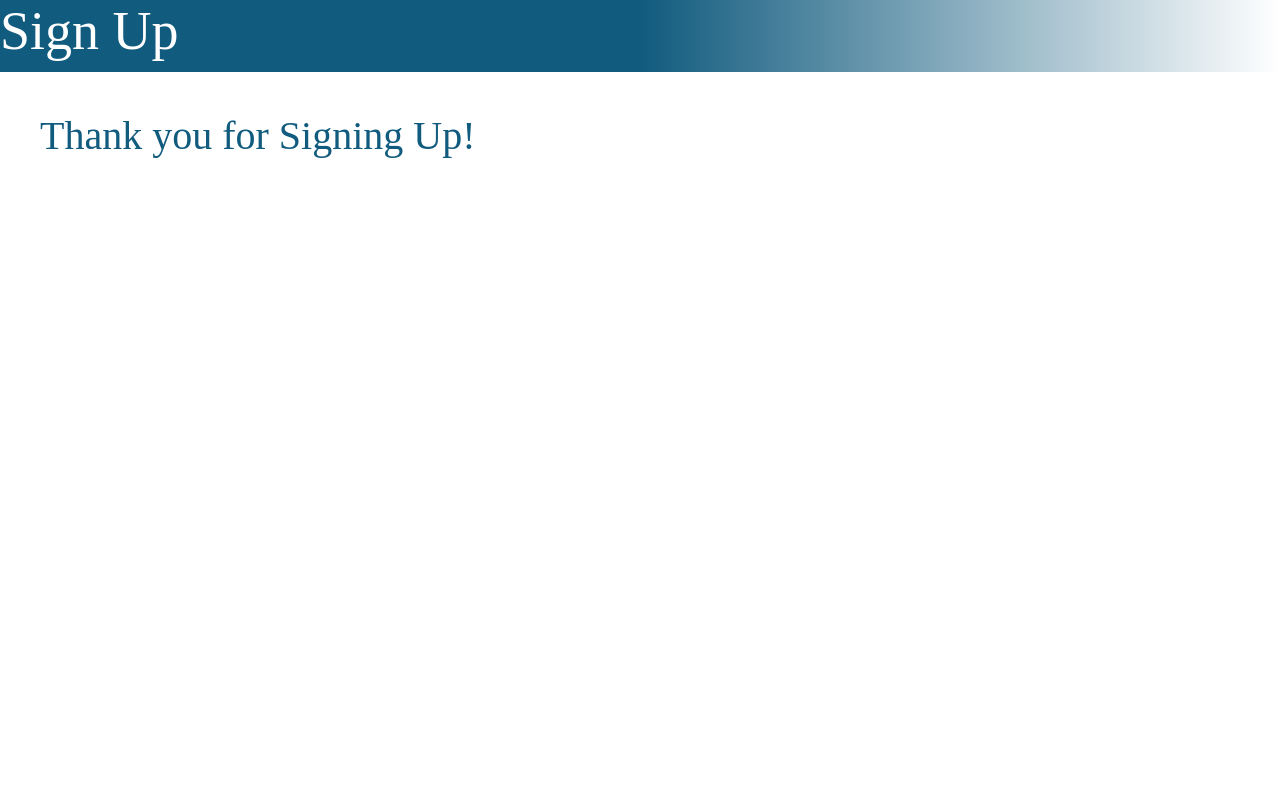
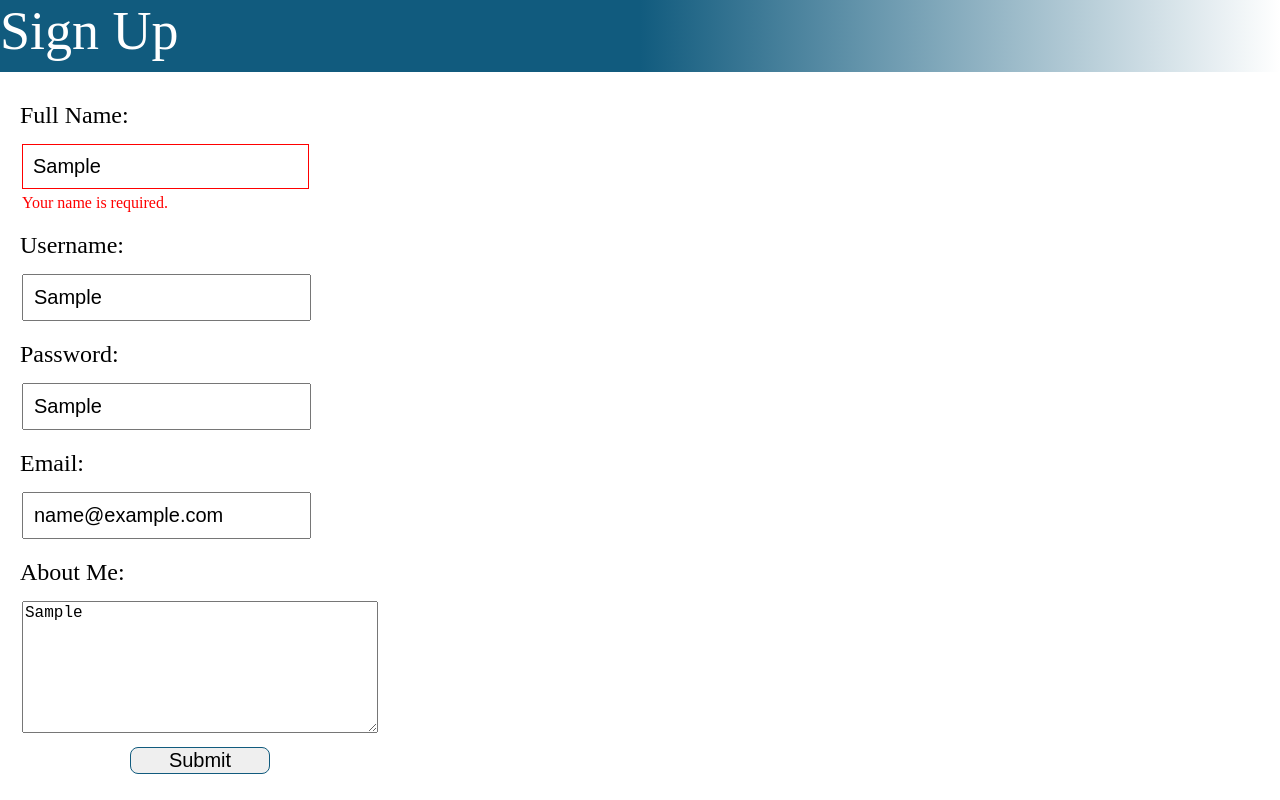
Before and after one commit to Jevans1441/Form-Validation, a plain HTML site: page index.html in a window 1280 px wide. Both pictures are taken after typing "Sample", "Sample", "Sample", "name@example.com", "Sample" into the empty fields and a click on the button "Submit". Drawn offline with Linux system fonts and the light colour scheme.

Commit message:
added regex to name

```diff
--- a/index.html
+++ b/index.html
@@ -14,30 +14,32 @@
     <form>
         <div class="form-group">
             <label for="name">Full Name:</label>
-            <input class='' placeholder="First and last name" type='text' id='name' minlength="5">
+            <input class='' placeholder="First and last name" id='name'>
             <div class='error-hint hidden' id='name-error'>Your name is required.</div>
 
             <label for="username">Username:</label>
             <input class='' placeholder="Username" id="username" minlength="6" maxlength="15">
-            <div class='error-hint hidden' id='name-error'>Your username is required.</div>
+            <div class='error-hint hidden' id='name-error'>A valid username is required.</div>
 
 
             <label for="password">Password:</label>
             <input class='' placeholder="Password" id="password" minlength="6" maxlength="15">
-            <div class='error-hint hidden' id='name-error'>Your password is required.</div>
+            <div class='error-hint hidden' id='name-error'>A valid password is required.</div>
 
 
             <label for="email">Email:</label>
             <input class='' placeholder="Email" id="email" type="email">
-            <div class='error-hint hidden' id='name-error'>Your email is required.</div>
+            <div class='error-hint hidden' id='name-error'>A valid email is required.</div>
 
 
             <label for="about me">About Me:</label>
-            <textarea name="" id="aboutMe" cols="30" rows="7" maxlength="250"></textarea>
+            <textarea placeholder="Optional" name="" id="aboutMe" cols="30" rows="7" maxlength="250"></textarea>
 
             <br>
             <button class="submitBtn">Submit</button>
         </div>
+
+
     </form>
 
     <div class="thankYou hidden">Thank you for Signing Up!</div>
--- a/scripts.js
+++ b/scripts.js
@@ -1,7 +1,15 @@
+//simple check email regex
 function validateEmail(email) {
   const re =
     /^(([^<>()[\]\\.,;:\s@"]+(\.[^<>()[\]\\.,;:\s@"]+)*)|(".+"))@((\[[0-9]{1,3}\.[0-9]{1,3}\.[0-9]{1,3}\.[0-9]{1,3}\])|(([a-zA-Z\-0-9]+\.)+[a-zA-Z]{2,}))$/;
   return re.test(String(email).toLowerCase());
+}
+
+//checks for a valid name, requires a first and last name, allows multiple uppercase in names
+//also requires first and last name to be between 0-19 characters each
+function validateName(name) {
+  const reg = /\b[A-Z][-'a-zA-Z]+,?\s[A-Z][-'a-zA-Z]{0,19}\b/;
+  return reg.test(name);
 }
 
 const form = document.querySelector("form");
@@ -13,52 +21,60 @@ const emailInput = document.querySelector("#email");
 
 form.addEventListener("submit", (e) => {
   e.preventDefault();
+  validForm = true; //check to see if form is valid after first submit
   validateInputs();
-  if (isFormValid) {
-    form.remove();
-    thankYou.classList.remove("hidden");
+  if (isLabelValid) {
+    // checks entire form is valid
+    form.remove(); // removes form to show completed
+    thankYou.classList.remove("hidden"); //show thank you div
   }
 });
 
-let isFormValid = false;
+let validForm = false; //check to see if form is valid after first submit
+let isLabelValid = false; // checks to see if label is valid
 
+//checks to see if labels are valid
 const validateLabel = (elem) => {
-  elem.classList.remove("invalid");
-  elem.nextElementSibling.classList.add("hidden");
+  elem.classList.remove("invalid"); //removes invalid tag if true
+  elem.nextElementSibling.classList.add("hidden"); //hides the error text
 };
 
 const invalidateLabel = (elem) => {
-  elem.classList.add("invalid");
-  elem.nextElementSibling.classList.remove("hidden");
+  elem.classList.add("invalid"); //adds invalid tag if false
+  elem.nextElementSibling.classList.remove("hidden"); //shows the error text
 };
 
 const validateInputs = () => {
-  isFormValid = true;
+  if (!validForm) return; //if validForm is not true
+
+  isLabelValid = true;
   validateLabel(nameInput);
   validateLabel(usernameInput);
   validateLabel(passwordInput);
   validateLabel(emailInput);
 
-  if (!nameInput.value) {
+  if (!validateName(nameInput.value)) {
+    isLabelValid = false;
     invalidateLabel(nameInput);
-    isFormValid = false;
   }
 
   if (!usernameInput.value) {
+    isLabelValid = false;
     invalidateLabel(usernameInput);
-    isFormValid = false;
   }
 
   if (!passwordInput.value) {
+    isLabelValid = false;
     invalidateLabel(passwordInput);
-    isFormValid = false;
   }
 
   if (!validateEmail(emailInput.value)) {
+    isLabelValid = false;
     invalidateLabel(emailInput);
-    isFormValid = false;
   }
 };
+
+//Event listeners for every label
 
 nameInput.addEventListener("input", () => {
   validateInputs();
```
